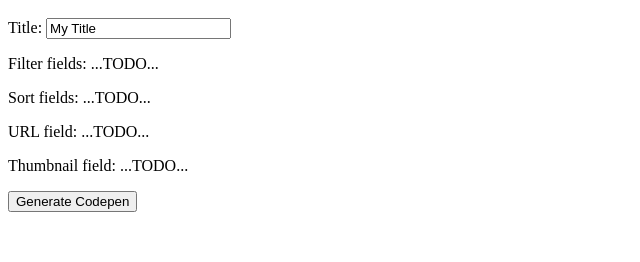
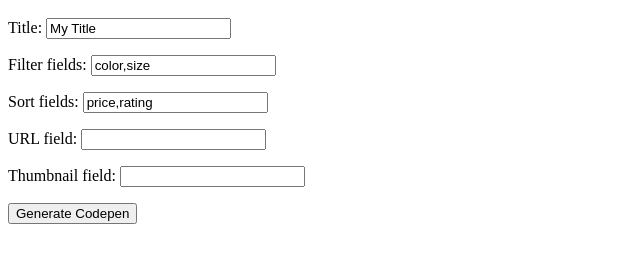
Before and after one commit to richkuz/play, a plain HTML site: page search-ui-codepen.html in a window 1280 px wide. Shown: the part 48-310 px from the top of the page, without its empty margins (0-640 px from the left). Drawn offline with Linux system fonts and the light colour scheme.

Commit message:
Update search-ui-codepen.html

```diff
--- a/search-ui-codepen.html
+++ b/search-ui-codepen.html
@@ -2,33 +2,42 @@
   <head>
     <script>
       function updateCodepenData() {
-        document.getElementById('data').value = {
-          js: JSON.stringify("alert('test');" + document.getElementById('title').value)
+        const title = document.getElementById('title').value;
+        const filterFields = document.getElementById('filterFields').value;
+        const sortFields = document.getElementById('sortFields').value;
+        const url = document.getElementById('url').value;
+        const thumbnail = document.getElementById('thumbnail').value;
+        const searchUIConfig = {
+          title: title,
+          filterFields: filterFields.split(','),
+          sortFields: sortFields.split(','),
+          url: url,
+          thumbnail: thumbnail,
+          connectionOptions: {
+            cloudId: "<cloudId>",
+            apiKey: "<apiKey>"
+          }
         }
+        const data = {
+          title: title,
+          js: ("config=" + JSON.stringify(searchUIConfig) + ";\n alert(config.title);")
+        }
+        document.getElementById('data').value = JSON.stringify(data);
+        console.log(document.getElementById('data').value);
       }
-      /*
-      {
-   title: “title”,
-   filterFields: [“colour”, “size”]
-   sortFields: [“price”],
-   connectionOptions: {
-      cloudId: “<cloudId>”,
-      apiKey: “<apiKey>”
-   }
-}*/
     </script>
   </head>
 
   <body>
     <h1>Search UI</h1>
       <form action="https://codepen.io/pen/define" method="POST" target="_blank">
-      <p>Title: <input type="text" id="title" value="My Title" onBlur="updateCodepenData();" /></p>
-      <p>Filter fields: ...TODO...</p>
-      <p>Sort fields: ...TODO...</p>
-      <p>URL field: ...TODO...</p>
-      <p>Thumbnail field: ...TODO...</p>
+      <p>Title: <input type="text" id="title" value="My Title" onBlur="updateCodepenData();" />
+      <p>Filter fields: <input type="text" id="filterFields" value="color,size" onBlur="updateCodepenData();"/>
+      <p>Sort fields: <input type="text" id="sortFields" value="price,rating" onBlur="updateCodepenData();"/>
+      <p>URL field: <input type="text" id="url" value="" onBlur="updateCodepenData();"/>
+      <p>Thumbnail field: <input type="text" id="thumbnail" value="" onBlur="updateCodepenData();"/>
       <input type="hidden" name="data" id="data"/>
-      <input type="submit" value="Generate Codepen"/>
+      <p><input type="submit" value="Generate Codepen" onClick="updateCodepenData();"/>
     </form>
   </body>
 </html>
```
